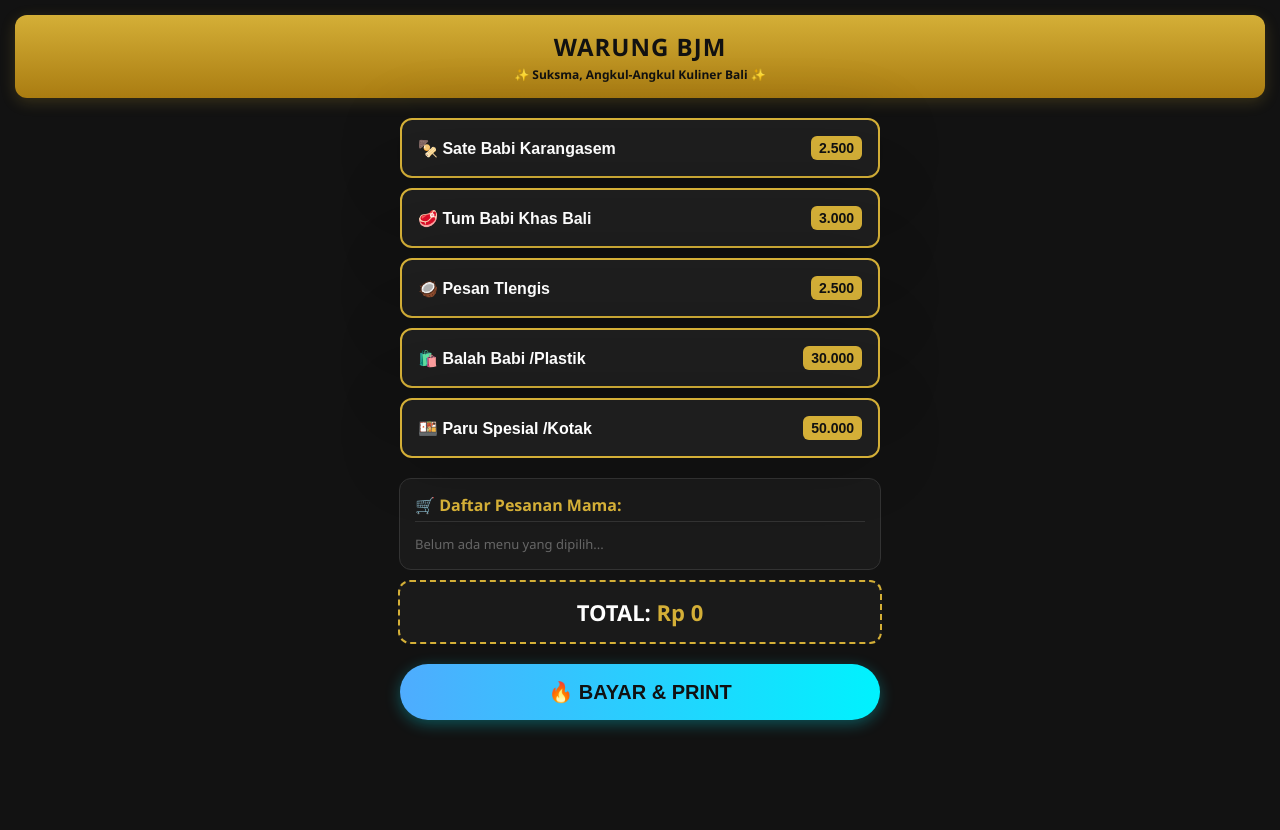
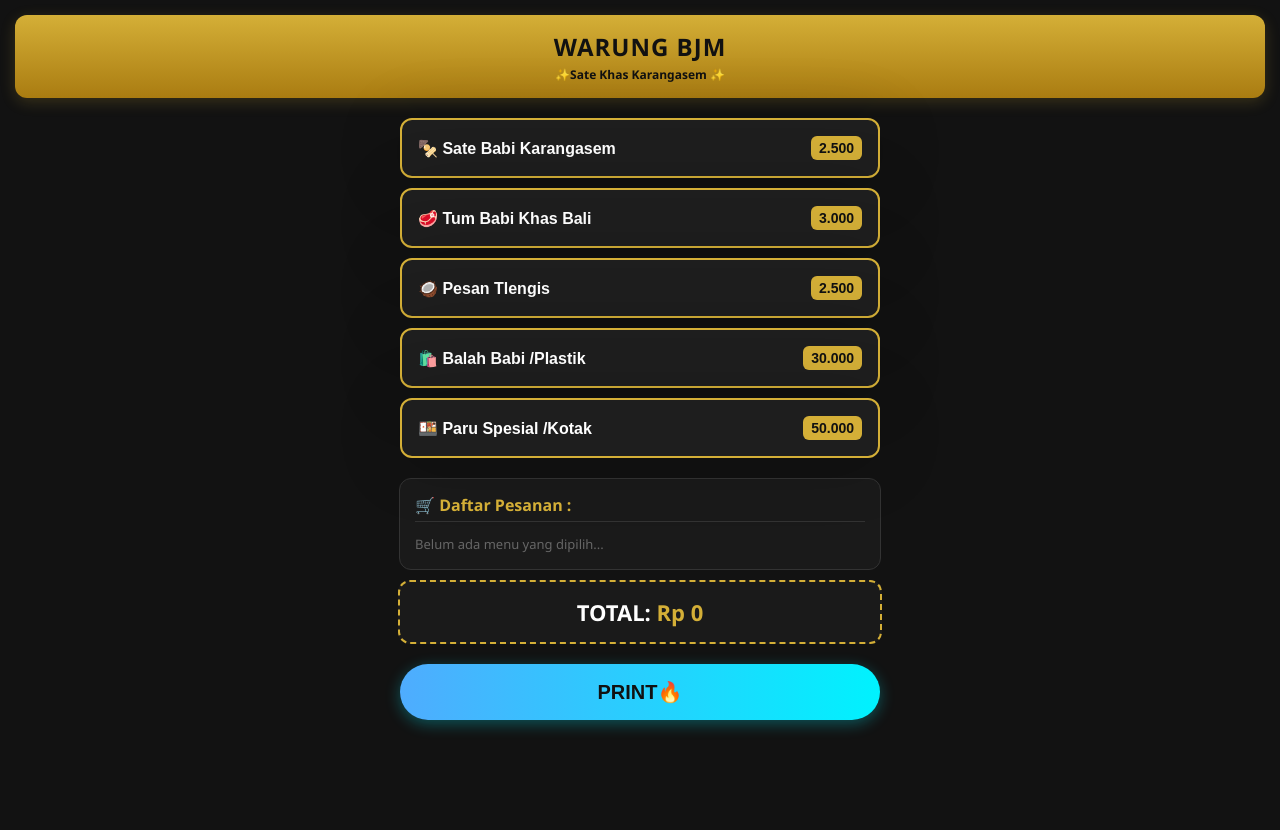
Before and after one commit to yblig/recipt-app-warung-bjm, a Flask app: page / in a window 1280 px wide. Run offline with Flask 3, Linux system fonts and the light colour scheme.

Commit message:
update aplikasi warung bjm

```diff
--- a/templates/index.html
+++ b/templates/index.html
@@ -152,7 +152,7 @@
 
     <div class="bali-header">
         <h1>WARUNG BJM</h1>
-        <p>✨ Suksma, Angkul-Angkul Kuliner Bali ✨</p>
+        <p>✨Sate Khas Karangasem ✨</p>
     </div>
 
     <div class="menu-container">
@@ -179,7 +179,7 @@
     </div>
 
     <div class="box-keranjang-layar">
-        <h4>🛒 Daftar Pesanan Mama:</h4>
+        <h4>🛒 Daftar Pesanan :</h4>
         <div id="list-keranjang-layar">
             <span style="color: #666; font-size: 13px;">Belum ada menu yang dipilih...</span>
         </div>
@@ -189,7 +189,7 @@
         <h2>TOTAL: <span id="total-layar">Rp 0</span></h2>
     </div>
 
-    <button class="btn-bayar" onclick="siapkanDanPrint()">🔥 BAYAR & PRINT</button>
+    <button class="btn-bayar" onclick="siapkanDanPrint()"> PRINT🔥</button>
 
     <div id="struk">
         <div class="text-center">
```
